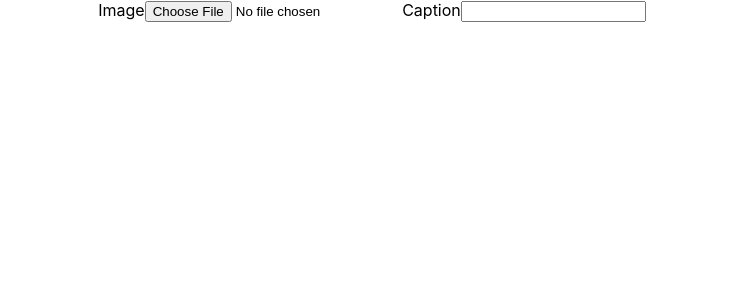
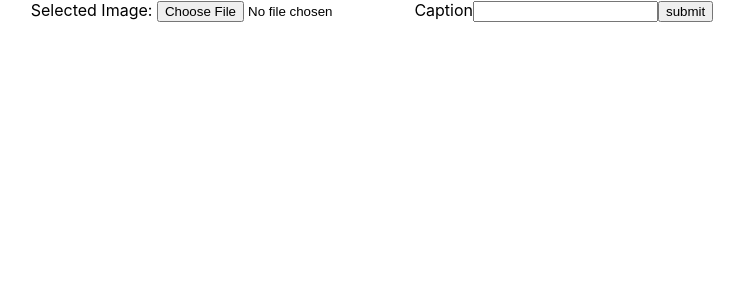
Before and after one commit to sarahgraup/pixly, a React (Create React App) app in the folder frontend/: page / in a window 1280 px wide. Shown: the top 300 px of the page, without its empty margins (268-1012 px from the left). Built offline with nearby package versions, Linux system fonts and the light colour scheme.

Commit message:
fixed uploading files form

```diff
--- a/frontend/src/api.js
+++ b/frontend/src/api.js
@@ -68,6 +68,7 @@ class PixlyApi {
 
   static async addNewImage(formData) {
     console.log("inside addNewImage");
+
     let res = await this.request(`images/upload`, { formData }, "post");
     console.log("res=", res);
     return res.data.image;
--- a/frontend/src/forms/UploadImageForm.js
+++ b/frontend/src/forms/UploadImageForm.js
@@ -24,8 +24,12 @@ function UploadImageForm({ handleUpload }) {
 
     /**handle form data changing */
     function handleChange(evt) {
+        console.log("value of file", evt.target.files[0]);
         if (evt.target.name === "file") {
-            setFormData.file(evt.target.files[0]);
+            setFormData(f => ({
+                ...f,
+                ["file"]: evt.target.files[0],
+            }));
         }
         else {
             const { name, value } = evt.target;
@@ -39,11 +43,10 @@ function UploadImageForm({ handleUpload }) {
     return (
         <div className="UploadImageForm">
             <form onSubmit={handleSubmit}>
-                <label> Image
+                <label> {`Selected Image: `}
                     <input
                         type="file"
                         name="file"
-                        value={formData.file}
                         onChange={handleChange}>
                     </input>
                 </label>
@@ -55,6 +58,7 @@ function UploadImageForm({ handleUpload }) {
                         onChange={handleChange}>
                     </input>
                 </label>
+                <button type="submit" className="UploadImageForm-uploadButton">submit</button>
             </form>
         </div>
     )
```
